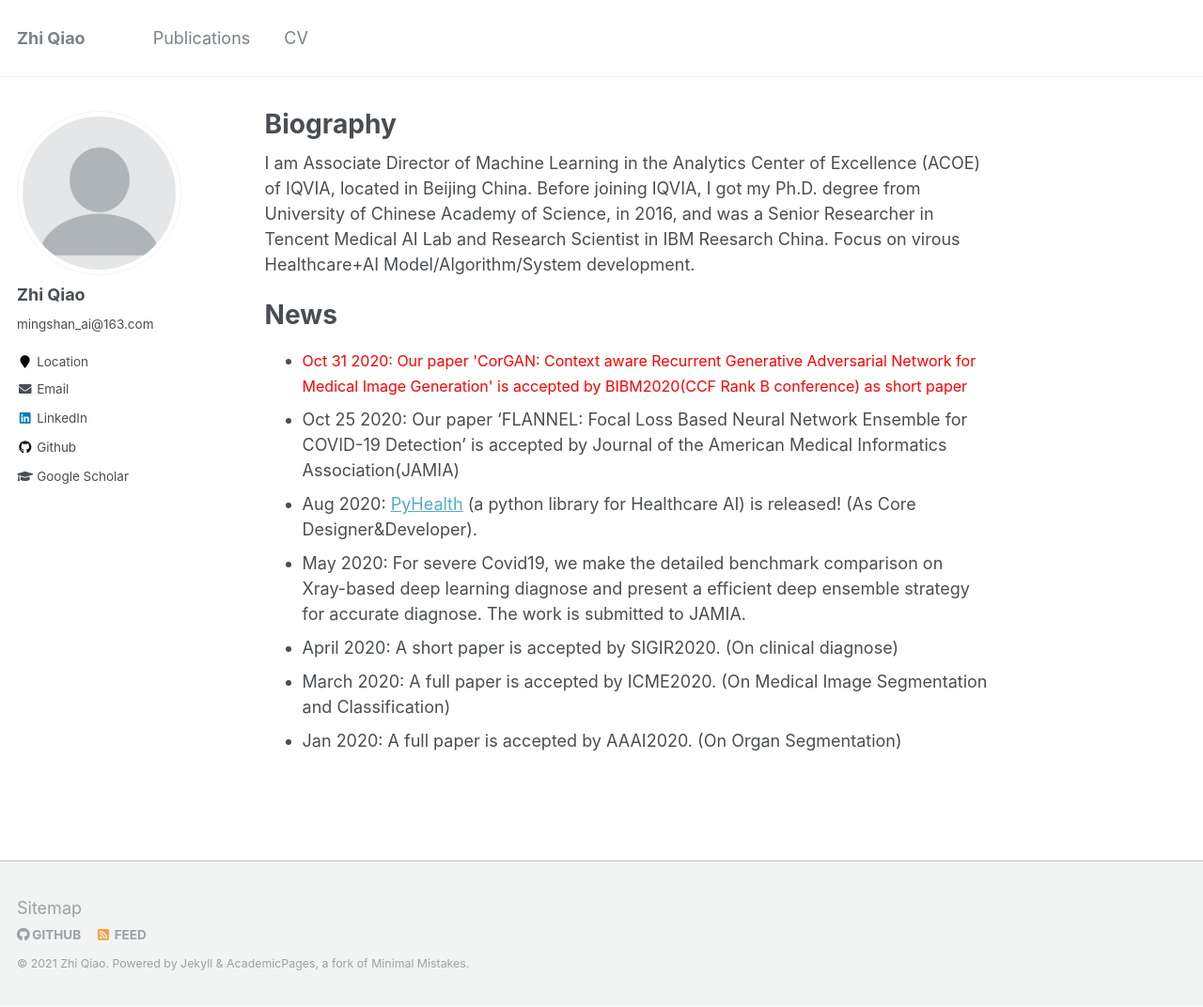
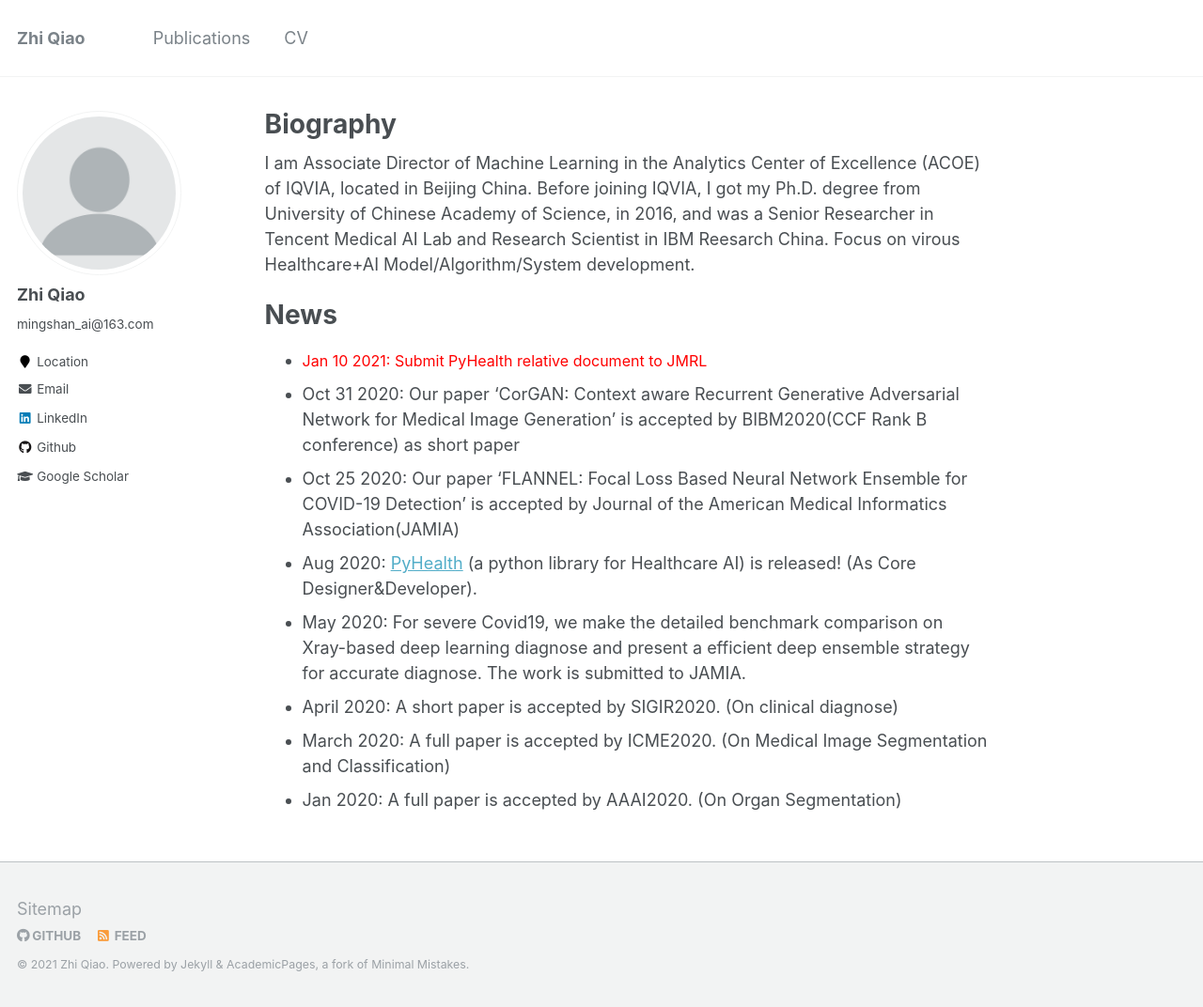
Before and after one commit to qxiaobu/qxiaobu.github.io, a Jekyll site: the page built from _pages/about.md, in a window 1280 px wide and 1072 px high. Shown: the whole window at 94% size. Built offline with Jekyll 4.4.1, drawn with Linux system fonts in a browser that asks for light colours.

Commit message:
Update about.md

```diff
--- a/_pages/about.md
+++ b/_pages/about.md
@@ -12,8 +12,8 @@ I am Associate Director of Machine Learning in the Analytics Center of Excellenc
 
 News
 ======
-
-  * <font size="3" color="red">Oct 31 2020: Our paper 'CorGAN: Context aware Recurrent Generative Adversarial Network for Medical Image Generation' is accepted by BIBM2020(CCF Rank B conference) as short paper</font>
+  * <font size="3" color="red">Jan 10 2021: Submit PyHealth relative document to JMRL </font>
+  * Oct 31 2020: Our paper 'CorGAN: Context aware Recurrent Generative Adversarial Network for Medical Image Generation' is accepted by BIBM2020(CCF Rank B conference) as short paper
   * Oct 25 2020: Our paper 'FLANNEL: Focal Loss Based Neural Network Ensemble for COVID-19 Detection' is accepted by Journal of the American Medical Informatics Association(JAMIA)
   * Aug 2020: [PyHealth](https://github.com/yzhao062/PyHealth) (a python library for Healthcare AI) is released! (As Core Designer&Developer).
   * May 2020: For severe Covid19, we make the detailed benchmark comparison on Xray-based deep learning diagnose and present a efficient deep ensemble strategy for accurate diagnose. The work is submitted to JAMIA.
```
